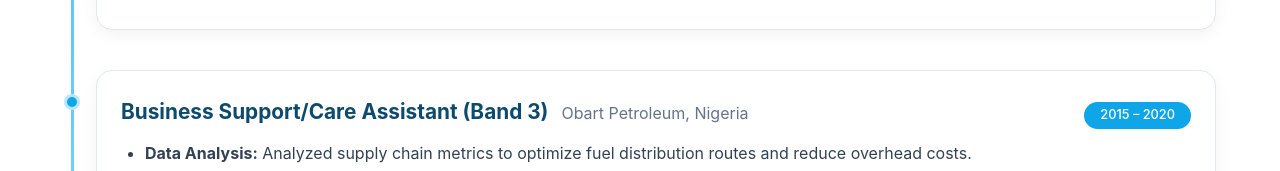
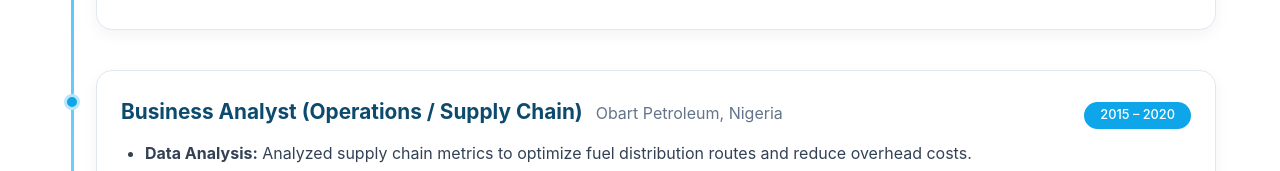
Before and after one commit to Cyberrpanda/Bolaji-Babalola, a plain HTML site: page index.html in a window 1280 px wide. Shown: the part 3064-3235 px from the top of the page. Drawn offline with Linux system fonts and the light colour scheme.

Commit message:
update to obat position

```diff
--- a/index.html
+++ b/index.html
@@ -172,7 +172,7 @@
             <div class="timeline-marker"></div>
             <div class="timeline-content">
               <div class="exp-header">
-                <h3>Business Support/Care Assistant (Band 3) <span>Obart Petroleum, Nigeria</span></h3>
+                <h3>Business Analyst (Operations / Supply Chain) <span>Obart Petroleum, Nigeria</span></h3>
                 <span class="exp-date">2015 – 2020</span>
               </div>
               <ul>
```
